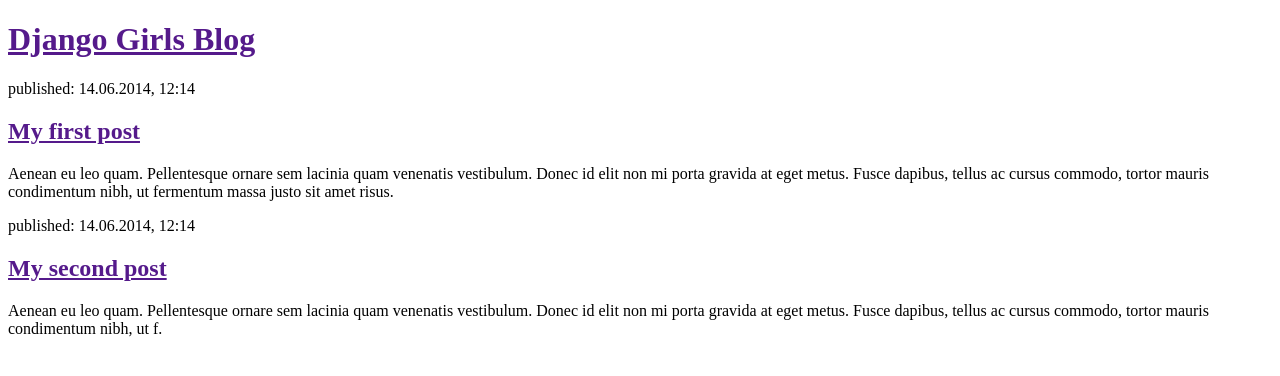
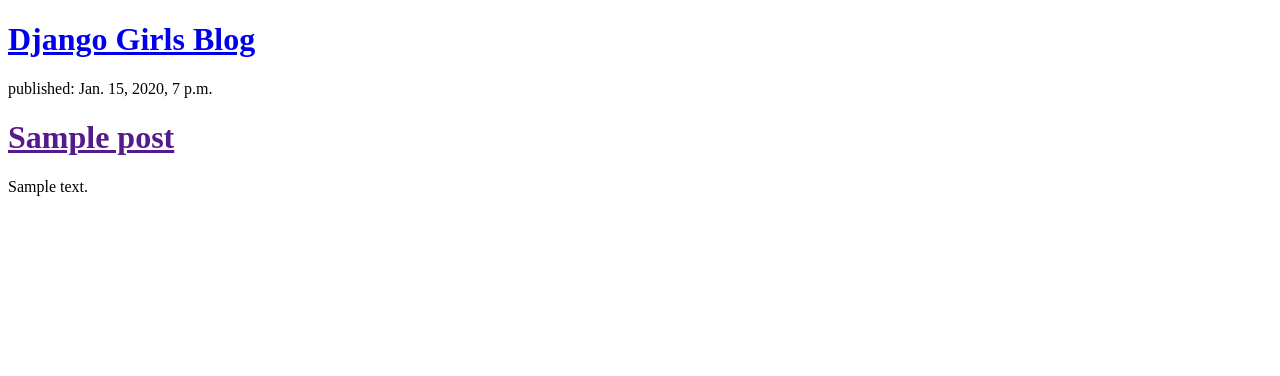
Before and after one commit to Pirogramming17/ShinSeunghyun, a Django app: page / in a window 1280 px wide. Shown: the top 376 px of the page. Run offline with Django 3.2, Linux system fonts and the light colour scheme; tables that the repository leaves empty hold one stand-in row (values such as "Sample post").

Commit message:
Django 템플릿

```diff
--- a/djangogirls/blog/templates/blog/post_list.html
+++ b/djangogirls/blog/templates/blog/post_list.html
@@ -6,30 +6,15 @@
     <meta name="viewport" content="width=device-width, initial-scale=1.0" />
     <title>Django Girls blog</title>
   </head>
-  <body>
-    <div>
-      <h1><a href="">Django Girls Blog</a></h1>
-    </div>
+  <div>
+    <h1><a href="/">Django Girls Blog</a></h1>
+  </div>
 
-    <div>
-      <p>published: 14.06.2014, 12:14</p>
-      <h2><a href="">My first post</a></h2>
-      <p>
-        Aenean eu leo quam. Pellentesque ornare sem lacinia quam venenatis
-        vestibulum. Donec id elit non mi porta gravida at eget metus. Fusce
-        dapibus, tellus ac cursus commodo, tortor mauris condimentum nibh, ut
-        fermentum massa justo sit amet risus.
-      </p>
-    </div>
-
-    <div>
-      <p>published: 14.06.2014, 12:14</p>
-      <h2><a href="">My second post</a></h2>
-      <p>
-        Aenean eu leo quam. Pellentesque ornare sem lacinia quam venenatis
-        vestibulum. Donec id elit non mi porta gravida at eget metus. Fusce
-        dapibus, tellus ac cursus commodo, tortor mauris condimentum nibh, ut f.
-      </p>
-    </div>
-  </body>
+  {% for post in posts %}
+  <div>
+    <p>published: {{ post.published_date }}</p>
+    <h1><a href="">{{ post.title }}</a></h1>
+    <p>{{ post.text|linebreaksbr }}</p>
+  </div>
+  {% endfor %}
 </html>
```
